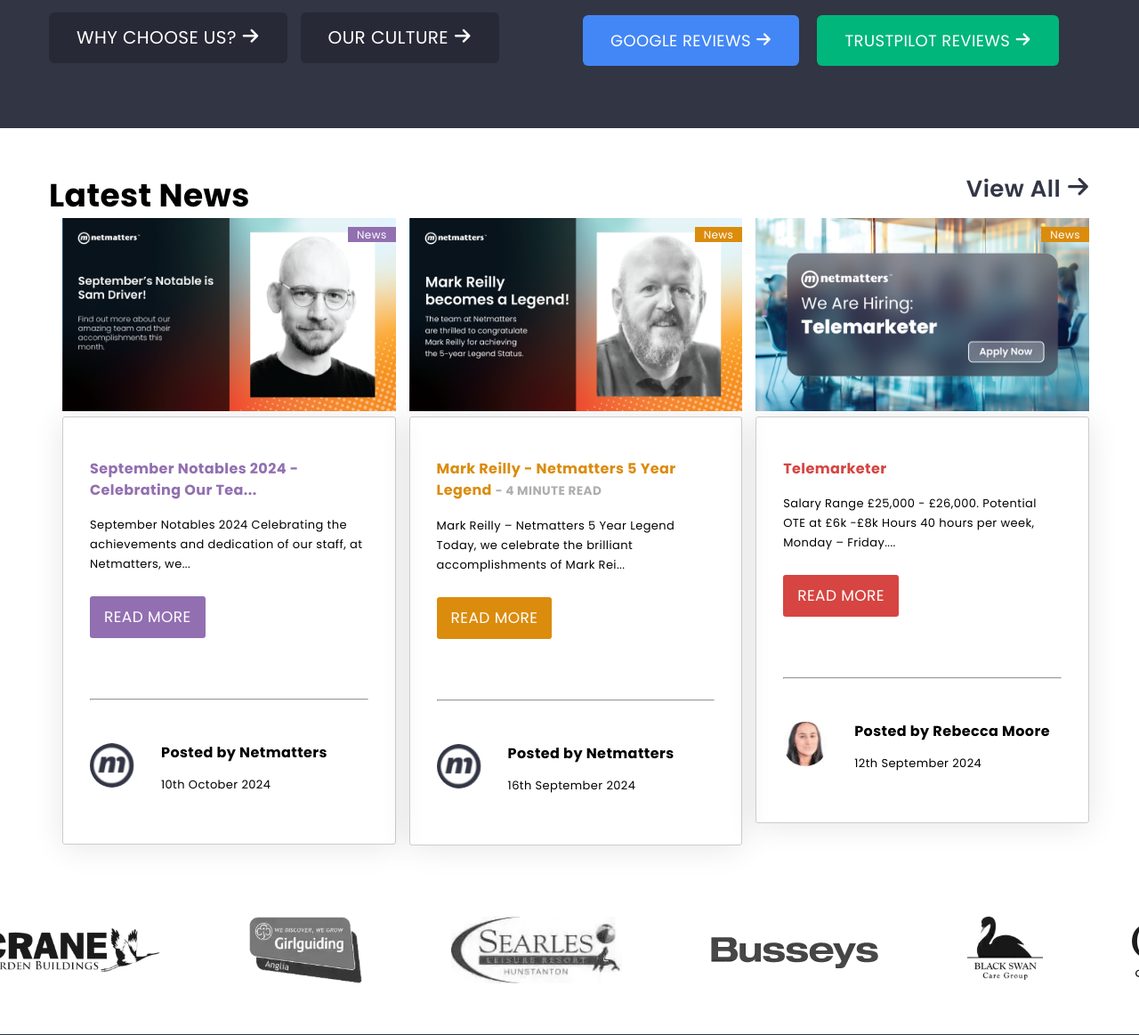
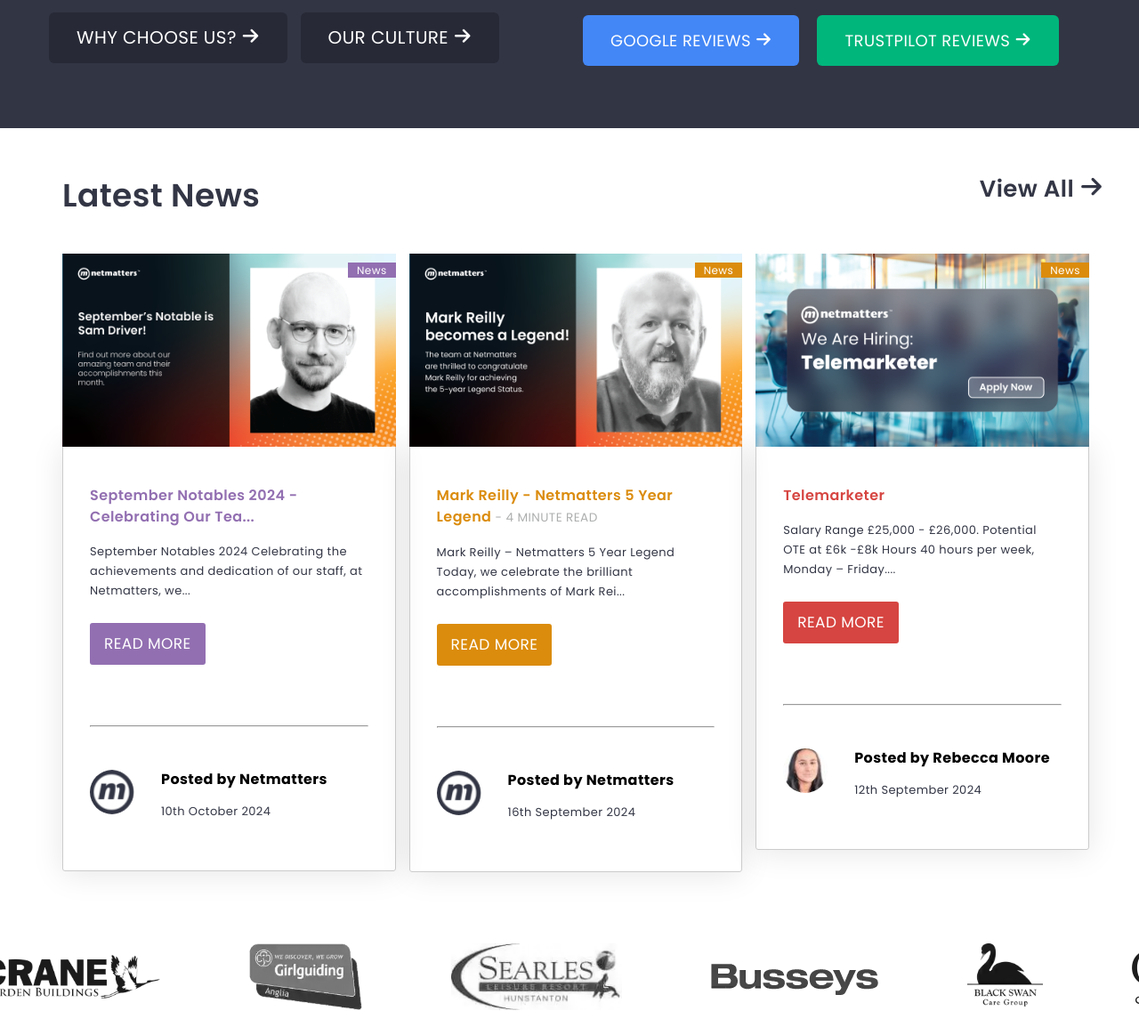
Before and after one commit to JoshR95/netmatters_website, a PHP site: page / in a window 1280 px wide. Shown: the part 2357-3520 px from the top of the page at 89% size. Run offline with PHP 8.4, Linux system fonts and the light colour scheme; some web fonts are replaced.

Commit message:
1st- sorted LN pictures and text styling - 9:24 - 18/10/24
 sorted LN pictures and text styling

```diff
--- a/css/application.css
+++ b/css/application.css
@@ -342,26 +342,19 @@
   box-shadow: 0 3px 35px rgba(0, 0, 0, 0.1);
 }
 
-/* line 14, ../../../../../Nettmaters_main/assessments/websiteNew/scss/layout/_about.scss */
-.responsive-image {
-  width: 100%;
-  object-fit: cover;
-  object-position: center;
-}
-
-/* line 20, ../../../../../Nettmaters_main/assessments/websiteNew/scss/layout/_about.scss */
+/* line 13, ../../../../../Nettmaters_main/assessments/websiteNew/scss/layout/_about.scss */
 .about-title {
   font-size: 2.25rem;
   margin: 0;
 }
 
-/* line 33, ../../../../../Nettmaters_main/assessments/websiteNew/scss/layout/_about.scss */
+/* line 26, ../../../../../Nettmaters_main/assessments/websiteNew/scss/layout/_about.scss */
 .wtn-background {
   background-color: #323544;
   color: #fff;
 }
 
-/* line 41, ../../../../../Nettmaters_main/assessments/websiteNew/scss/layout/_about.scss */
+/* line 34, ../../../../../Nettmaters_main/assessments/websiteNew/scss/layout/_about.scss */
 .about .btn, .about .btn-primary-inverse {
   border-radius: 6px;
   padding: 10px 30px;
@@ -369,17 +362,17 @@
   border: 1px solid transparent;
 }
 
-/* line 49, ../../../../../Nettmaters_main/assessments/websiteNew/scss/layout/_about.scss */
+/* line 42, ../../../../../Nettmaters_main/assessments/websiteNew/scss/layout/_about.scss */
 .wtn-rows {
   padding: 50px 0;
 }
 
-/* line 53, ../../../../../Nettmaters_main/assessments/websiteNew/scss/layout/_about.scss */
+/* line 46, ../../../../../Nettmaters_main/assessments/websiteNew/scss/layout/_about.scss */
 .top-btn {
   margin-right: 10px;
 }
 
-/* line 57, ../../../../../Nettmaters_main/assessments/websiteNew/scss/layout/_about.scss */
+/* line 50, ../../../../../Nettmaters_main/assessments/websiteNew/scss/layout/_about.scss */
 .row-1 .btn {
   background-color: #272936;
   transition: background-color 0.3s ease;
@@ -391,18 +384,18 @@
   color: white;
 }
 
-/* line 62, ../../../../../Nettmaters_main/assessments/websiteNew/scss/layout/_about.scss */
+/* line 55, ../../../../../Nettmaters_main/assessments/websiteNew/scss/layout/_about.scss */
 .icon-star-full {
   color: #ffa500;
   font-size: 50px;
 }
 
-/* line 67, ../../../../../Nettmaters_main/assessments/websiteNew/scss/layout/_about.scss */
+/* line 60, ../../../../../Nettmaters_main/assessments/websiteNew/scss/layout/_about.scss */
 .icon-star-container {
   margin-bottom: 25px;
 }
 
-/* line 72, ../../../../../Nettmaters_main/assessments/websiteNew/scss/layout/_about.scss */
+/* line 65, ../../../../../Nettmaters_main/assessments/websiteNew/scss/layout/_about.scss */
 .btn-google {
   background-color: #4387f6;
   margin-right: 10px;
@@ -415,7 +408,7 @@
   color: white;
 }
 
-/* line 77, ../../../../../Nettmaters_main/assessments/websiteNew/scss/layout/_about.scss */
+/* line 70, ../../../../../Nettmaters_main/assessments/websiteNew/scss/layout/_about.scss */
 .btn-trustpilot {
   background-color: #00b67b;
   transition: background-color 0.3s ease;
@@ -427,35 +420,35 @@
   color: white;
 }
 
-/* line 82, ../../../../../Nettmaters_main/assessments/websiteNew/scss/layout/_about.scss */
+/* line 75, ../../../../../Nettmaters_main/assessments/websiteNew/scss/layout/_about.scss */
 .icon-arrow-right2:before {
   content: "\ea3c";
 }
 
-/* line 87, ../../../../../Nettmaters_main/assessments/websiteNew/scss/layout/_about.scss */
+/* line 80, ../../../../../Nettmaters_main/assessments/websiteNew/scss/layout/_about.scss */
 .about .wtn-text {
   text-decoration: none;
   color: #fff;
 }
 
-/* line 92, ../../../../../Nettmaters_main/assessments/websiteNew/scss/layout/_about.scss */
+/* line 85, ../../../../../Nettmaters_main/assessments/websiteNew/scss/layout/_about.scss */
 .about .wtn-text:hover {
   text-decoration: underline;
 }
 
-/* line 99, ../../../../../Nettmaters_main/assessments/websiteNew/scss/layout/_about.scss */
+/* line 92, ../../../../../Nettmaters_main/assessments/websiteNew/scss/layout/_about.scss */
 .row-2 .client-quote {
   font-size: 1.3rem;
   font-weight: 600;
   font-style: italic;
 }
 
-/* line 104, ../../../../../Nettmaters_main/assessments/websiteNew/scss/layout/_about.scss */
+/* line 97, ../../../../../Nettmaters_main/assessments/websiteNew/scss/layout/_about.scss */
 .row-2 .about-title {
   margin: 40px 0;
 }
 
-/* line 109, ../../../../../Nettmaters_main/assessments/websiteNew/scss/layout/_about.scss */
+/* line 102, ../../../../../Nettmaters_main/assessments/websiteNew/scss/layout/_about.scss */
 .btn {
   font-weight: 400;
   text-decoration: none;
@@ -469,50 +462,50 @@
   white-space: normal;
 }
 
-/* line 122, ../../../../../Nettmaters_main/assessments/websiteNew/scss/layout/_about.scss */
+/* line 115, ../../../../../Nettmaters_main/assessments/websiteNew/scss/layout/_about.scss */
 .btn .main-buttons {
   padding: 10px 30px;
 }
 
-/* line 127, ../../../../../Nettmaters_main/assessments/websiteNew/scss/layout/_about.scss */
+/* line 120, ../../../../../Nettmaters_main/assessments/websiteNew/scss/layout/_about.scss */
 .client-quote-author {
   font-size: 18px;
 }
 
-/* line 130, ../../../../../Nettmaters_main/assessments/websiteNew/scss/layout/_about.scss */
+/* line 123, ../../../../../Nettmaters_main/assessments/websiteNew/scss/layout/_about.scss */
 .author-name {
   color: #a3a8ac;
   font-weight: 600;
 }
 
-/* line 140, ../../../../../Nettmaters_main/assessments/websiteNew/scss/layout/_about.scss */
+/* line 133, ../../../../../Nettmaters_main/assessments/websiteNew/scss/layout/_about.scss */
 .latest-news-block {
   padding-bottom: 30px;
 }
 
-/* line 144, ../../../../../Nettmaters_main/assessments/websiteNew/scss/layout/_about.scss */
+/* line 137, ../../../../../Nettmaters_main/assessments/websiteNew/scss/layout/_about.scss */
 .posted-by {
   padding-top: 40px;
 }
 
-/* line 148, ../../../../../Nettmaters_main/assessments/websiteNew/scss/layout/_about.scss */
+/* line 141, ../../../../../Nettmaters_main/assessments/websiteNew/scss/layout/_about.scss */
 .article-padding {
   padding-top: 30px;
 }
 
-/* line 153, ../../../../../Nettmaters_main/assessments/websiteNew/scss/layout/_about.scss */
+/* line 146, ../../../../../Nettmaters_main/assessments/websiteNew/scss/layout/_about.scss */
 .img-container {
   position: relative;
 }
 
-/* line 158, ../../../../../Nettmaters_main/assessments/websiteNew/scss/layout/_about.scss */
+/* line 151, ../../../../../Nettmaters_main/assessments/websiteNew/scss/layout/_about.scss */
 .latest-news-h1 {
   color: #333645;
   font-weight: 600;
   margin: 0px;
 }
 
-/* line 165, ../../../../../Nettmaters_main/assessments/websiteNew/scss/layout/_about.scss */
+/* line 158, ../../../../../Nettmaters_main/assessments/websiteNew/scss/layout/_about.scss */
 .latest-news-view-all {
   color: #333645;
   font-size: 1.625rem;
@@ -520,12 +513,20 @@
   text-decoration: none;
 }
 
-/* line 173, ../../../../../Nettmaters_main/assessments/websiteNew/scss/layout/_about.scss */
+/* line 166, ../../../../../Nettmaters_main/assessments/websiteNew/scss/layout/_about.scss */
 .heading-container {
   display: flex;
   flex-direction: row;
   align-content: center;
   justify-content: space-between;
+  margin-bottom: 40px;
+}
+
+/* line 175, ../../../../../Nettmaters_main/assessments/websiteNew/scss/layout/_about.scss */
+.latest-news-about-title {
+  font-size: 36px;
+  font-weight: 600;
+  color: #333645;
 }
 
 /* line 183, ../../../../../Nettmaters_main/assessments/websiteNew/scss/layout/_about.scss */
@@ -592,25 +593,42 @@
 /* line 237, ../../../../../Nettmaters_main/assessments/websiteNew/scss/layout/_about.scss */
 .block .article-1-h3 {
   color: #926fb1;
-}
-
-/* line 240, ../../../../../Nettmaters_main/assessments/websiteNew/scss/layout/_about.scss */
+  font-weight: 600;
+}
+
+/* line 241, ../../../../../Nettmaters_main/assessments/websiteNew/scss/layout/_about.scss */
 .block .article-2-h3 {
   color: #db8c0d;
-}
-
-/* line 242, ../../../../../Nettmaters_main/assessments/websiteNew/scss/layout/_about.scss */
+  font-weight: 600;
+}
+
+/* line 244, ../../../../../Nettmaters_main/assessments/websiteNew/scss/layout/_about.scss */
 .block .article-2-h3 .time-to-read {
   color: #adaeae;
   font-size: .85rem;
-}
-
-/* line 247, ../../../../../Nettmaters_main/assessments/websiteNew/scss/layout/_about.scss */
+  font-weight: 400;
+}
+
+/* line 250, ../../../../../Nettmaters_main/assessments/websiteNew/scss/layout/_about.scss */
 .block .article-3-h3 {
   color: #d64541;
-}
-
-/* line 256, ../../../../../Nettmaters_main/assessments/websiteNew/scss/layout/_about.scss */
+  font-weight: 600;
+}
+
+/* line 254, ../../../../../Nettmaters_main/assessments/websiteNew/scss/layout/_about.scss */
+.block p {
+  color: #333645;
+}
+
+/* line 260, ../../../../../Nettmaters_main/assessments/websiteNew/scss/layout/_about.scss */
+.responsive-image {
+  width: 100%;
+  object-fit: cover;
+  object-position: center;
+  margin-bottom: -10px;
+}
+
+/* line 272, ../../../../../Nettmaters_main/assessments/websiteNew/scss/layout/_about.scss */
 .article-1,
 .article-2,
 .article-3 {
@@ -628,61 +646,61 @@
   transition: top 0.5s ease;
 }
 
-/* line 270, ../../../../../Nettmaters_main/assessments/websiteNew/scss/layout/_about.scss */
+/* line 286, ../../../../../Nettmaters_main/assessments/websiteNew/scss/layout/_about.scss */
 .bar {
   padding-top: 50px;
 }
 
-/* line 275, ../../../../../Nettmaters_main/assessments/websiteNew/scss/layout/_about.scss */
+/* line 291, ../../../../../Nettmaters_main/assessments/websiteNew/scss/layout/_about.scss */
 .author {
   padding-top: 30px;
   margin-top: 30px;
 }
 
-/* line 281, ../../../../../Nettmaters_main/assessments/websiteNew/scss/layout/_about.scss */
+/* line 297, ../../../../../Nettmaters_main/assessments/websiteNew/scss/layout/_about.scss */
 .clearfix::after {
   content: "";
   display: table;
   clear: both;
 }
 
-/* line 286, ../../../../../Nettmaters_main/assessments/websiteNew/scss/layout/_about.scss */
+/* line 302, ../../../../../Nettmaters_main/assessments/websiteNew/scss/layout/_about.scss */
 .author-img {
   float: left;
   margin-right: 10px;
 }
 
-/* line 290, ../../../../../Nettmaters_main/assessments/websiteNew/scss/layout/_about.scss */
+/* line 306, ../../../../../Nettmaters_main/assessments/websiteNew/scss/layout/_about.scss */
 .author-img img {
   width: 50px;
   height: 50px;
   border-radius: 50%;
 }
 
-/* line 295, ../../../../../Nettmaters_main/assessments/websiteNew/scss/layout/_about.scss */
+/* line 311, ../../../../../Nettmaters_main/assessments/websiteNew/scss/layout/_about.scss */
 .author-details {
   overflow: hidden;
   padding-left: 20px;
 }
 
-/* line 307, ../../../../../Nettmaters_main/assessments/websiteNew/scss/layout/_about.scss */
+/* line 323, ../../../../../Nettmaters_main/assessments/websiteNew/scss/layout/_about.scss */
 .view-all {
   margin-top: 50px;
   text-align: center;
 }
 
-/* line 310, ../../../../../Nettmaters_main/assessments/websiteNew/scss/layout/_about.scss */
+/* line 326, ../../../../../Nettmaters_main/assessments/websiteNew/scss/layout/_about.scss */
 .view-all a {
   font-size: 1.625rem;
 }
 
-/* line 318, ../../../../../Nettmaters_main/assessments/websiteNew/scss/layout/_about.scss */
+/* line 334, ../../../../../Nettmaters_main/assessments/websiteNew/scss/layout/_about.scss */
 .bottom-clients-bar {
   padding-top: 50px;
   padding-bottom: 50px;
 }
 
-/* line 323, ../../../../../Nettmaters_main/assessments/websiteNew/scss/layout/_about.scss */
+/* line 339, ../../../../../Nettmaters_main/assessments/websiteNew/scss/layout/_about.scss */
 .bottom-bar-images {
   display: flex;
   align-items: center;
@@ -691,7 +709,7 @@
   max-width: 100%;
 }
 
-/* line 329, ../../../../../Nettmaters_main/assessments/websiteNew/scss/layout/_about.scss */
+/* line 345, ../../../../../Nettmaters_main/assessments/websiteNew/scss/layout/_about.scss */
 .bottom-bar-images .colored-picture {
   max-width: 200px;
   /* Set maximum width */
@@ -700,14 +718,14 @@
 }
 
 @media (max-width: 601px) {
-  /* line 341, ../../../../../Nettmaters_main/assessments/websiteNew/scss/layout/_about.scss */
+  /* line 357, ../../../../../Nettmaters_main/assessments/websiteNew/scss/layout/_about.scss */
   .about .btn {
     margin-bottom: 17px;
   }
 }
 
 @media (max-width: 767px) {
-  /* line 348, ../../../../../Nettmaters_main/assessments/websiteNew/scss/layout/_about.scss */
+  /* line 364, ../../../../../Nettmaters_main/assessments/websiteNew/scss/layout/_about.scss */
   .container {
     width: 100%;
     padding-left: 15px;
@@ -715,24 +733,24 @@
     margin-left: auto;
     margin-right: auto;
   }
-  /* line 357, ../../../../../Nettmaters_main/assessments/websiteNew/scss/layout/_about.scss */
+  /* line 373, ../../../../../Nettmaters_main/assessments/websiteNew/scss/layout/_about.scss */
   .responsive-image {
     max-width: 100%;
   }
-  /* line 362, ../../../../../Nettmaters_main/assessments/websiteNew/scss/layout/_about.scss */
+  /* line 378, ../../../../../Nettmaters_main/assessments/websiteNew/scss/layout/_about.scss */
   .latest-news-block .latest-news-view-all {
     display: none;
   }
 }
 
 @media (min-width: 768px) and (max-width: 1259px) {
-  /* line 371, ../../../../../Nettmaters_main/assessments/websiteNew/scss/layout/_about.scss */
+  /* line 387, ../../../../../Nettmaters_main/assessments/websiteNew/scss/layout/_about.scss */
   .welcome-to-netmatters {
     display: flex;
     flex-direction: column;
     align-items: center;
   }
-  /* line 383, ../../../../../Nettmaters_main/assessments/websiteNew/scss/layout/_about.scss */
+  /* line 399, ../../../../../Nettmaters_main/assessments/websiteNew/scss/layout/_about.scss */
   .latest-news-block {
     display: flex;
     flex-direction: column;
@@ -741,103 +759,103 @@
     padding-bottom: 50px;
     width: 100%;
   }
-  /* line 392, ../../../../../Nettmaters_main/assessments/websiteNew/scss/layout/_about.scss */
+  /* line 408, ../../../../../Nettmaters_main/assessments/websiteNew/scss/layout/_about.scss */
   .article-padding {
     padding-top: 0px;
   }
-  /* line 397, ../../../../../Nettmaters_main/assessments/websiteNew/scss/layout/_about.scss */
+  /* line 413, ../../../../../Nettmaters_main/assessments/websiteNew/scss/layout/_about.scss */
   .container .view-all {
     display: none;
   }
-  /* line 402, ../../../../../Nettmaters_main/assessments/websiteNew/scss/layout/_about.scss */
+  /* line 418, ../../../../../Nettmaters_main/assessments/websiteNew/scss/layout/_about.scss */
   .row {
     display: flex;
   }
-  /* line 406, ../../../../../Nettmaters_main/assessments/websiteNew/scss/layout/_about.scss */
+  /* line 422, ../../../../../Nettmaters_main/assessments/websiteNew/scss/layout/_about.scss */
   .row .article-1 {
     width: 50%;
     padding-left: 15px;
     order: 1;
   }
-  /* line 412, ../../../../../Nettmaters_main/assessments/websiteNew/scss/layout/_about.scss */
+  /* line 428, ../../../../../Nettmaters_main/assessments/websiteNew/scss/layout/_about.scss */
   .row .article-2 {
     width: 50%;
     padding-right: 15px;
   }
-  /* line 418, ../../../../../Nettmaters_main/assessments/websiteNew/scss/layout/_about.scss */
+  /* line 434, ../../../../../Nettmaters_main/assessments/websiteNew/scss/layout/_about.scss */
   .row .article-3 {
     display: none;
   }
 }
 
 @media (min-width: 992px) {
-  /* line 429, ../../../../../Nettmaters_main/assessments/websiteNew/scss/layout/_about.scss */
+  /* line 445, ../../../../../Nettmaters_main/assessments/websiteNew/scss/layout/_about.scss */
   .wtn-rows {
     display: flex;
     justify-content: space-between;
   }
-  /* line 434, ../../../../../Nettmaters_main/assessments/websiteNew/scss/layout/_about.scss */
+  /* line 450, ../../../../../Nettmaters_main/assessments/websiteNew/scss/layout/_about.scss */
   .row-1,
   .row-2 {
     width: 50%;
     /* Adjust this value as needed */
     padding: 0 15px;
   }
-  /* line 438, ../../../../../Nettmaters_main/assessments/websiteNew/scss/layout/_about.scss */
+  /* line 454, ../../../../../Nettmaters_main/assessments/websiteNew/scss/layout/_about.scss */
   .row-1 a,
   .row-2 a {
     margin-bottom: 20px;
   }
-  /* line 441, ../../../../../Nettmaters_main/assessments/websiteNew/scss/layout/_about.scss */
+  /* line 457, ../../../../../Nettmaters_main/assessments/websiteNew/scss/layout/_about.scss */
   .row-1 .about-title,
   .row-2 .about-title {
     margin: 0 0 30px 0;
   }
-  /* line 447, ../../../../../Nettmaters_main/assessments/websiteNew/scss/layout/_about.scss */
+  /* line 463, ../../../../../Nettmaters_main/assessments/websiteNew/scss/layout/_about.scss */
   .about .container {
     padding: 0;
   }
 }
 
 @media (min-width: 992px) and (max-width: 1259px) {
-  /* line 455, ../../../../../Nettmaters_main/assessments/websiteNew/scss/layout/_about.scss */
+  /* line 471, ../../../../../Nettmaters_main/assessments/websiteNew/scss/layout/_about.scss */
   .btn-google {
     margin-top: 25px;
   }
 }
 
 @media (min-width: 1260px) {
-  /* line 463, ../../../../../Nettmaters_main/assessments/websiteNew/scss/layout/_about.scss */
+  /* line 479, ../../../../../Nettmaters_main/assessments/websiteNew/scss/layout/_about.scss */
   .row {
     display: flex;
   }
-  /* line 466, ../../../../../Nettmaters_main/assessments/websiteNew/scss/layout/_about.scss */
+  /* line 482, ../../../../../Nettmaters_main/assessments/websiteNew/scss/layout/_about.scss */
   .row .article-1 {
     width: 33.3%;
     padding-left: 15px;
   }
-  /* line 471, ../../../../../Nettmaters_main/assessments/websiteNew/scss/layout/_about.scss */
+  /* line 487, ../../../../../Nettmaters_main/assessments/websiteNew/scss/layout/_about.scss */
   .row .article-2 {
     width: 33.3%;
     padding-left: 15px;
     padding-top: 0px;
   }
-  /* line 477, ../../../../../Nettmaters_main/assessments/websiteNew/scss/layout/_about.scss */
+  /* line 493, ../../../../../Nettmaters_main/assessments/websiteNew/scss/layout/_about.scss */
   .row .article-3 {
     width: 33.3%;
     padding-left: 15px;
     padding-top: 0px;
   }
-  /* line 486, ../../../../../Nettmaters_main/assessments/websiteNew/scss/layout/_about.scss */
+  /* line 502, ../../../../../Nettmaters_main/assessments/websiteNew/scss/layout/_about.scss */
   .button-container {
     display: flex;
     gap: 10px;
   }
-  /* line 489, ../../../../../Nettmaters_main/assessments/websiteNew/scss/layout/_about.scss */
+  /* line 505, ../../../../../Nettmaters_main/assessments/websiteNew/scss/layout/_about.scss */
   .button-container .btn {
     font-size: 18px;
   }
-  /* line 494, ../../../../../Nettmaters_main/assessments/websiteNew/scss/layout/_about.scss */
+  /* line 510, ../../../../../Nettmaters_main/assessments/websiteNew/scss/layout/_about.scss */
   .btn-google,
   .btn-trustpilot {
     margin-top: 30px;
--- a/index.html
+++ b/index.html
@@ -598,12 +598,12 @@
                     </div>
                 </div>
             </div>
-            <div class="latest-news-block">
+            <div class="latest-news-block container">
                 <div class="articles">
                     <div class="bar">
                         <div class="container">
                             <div class="heading-container">
-                                <h2 class="about-title latest-news-about-title"><strong>Latest News</strong></h2>
+                                <h2 class="about-title latest-news-about-title">Latest News</h2>
                                 <span class="latest-news-h3">
                                     <a class="latest-news-view-all"href="#">
                                         View All <strong><em><span class="icon-arrow-right2"></span></em></strong>
@@ -615,7 +615,7 @@
                 </div>
 
                 <div class="content-section">
-                    <div class="container">
+                    <div class="">
                         <div class="article-list">
                             <div class="row">
                                 <div class="article-1">
--- a/scss/layout/_about.scss
+++ b/scss/layout/_about.scss
@@ -8,13 +8,6 @@
     border-radius: 3px;
     padding: 30px;
     box-shadow: 0 3px 35px rgba(0, 0, 0, .1);
-}
-
-
-.responsive-image {
-    width: 100%;
-    object-fit: cover; // This ensures the image covers the area without distortion
-    object-position: center; // This centers the image within its container
 }
 
 .about-title{
@@ -175,7 +168,14 @@
     flex-direction: row;
     align-content: center;
     justify-content: space-between;
+    margin-bottom: 40px;
 
+}
+
+.latest-news-about-title{
+    font-size: 36px;
+    font-weight: 600;
+    color: $primary-black;
 }
 
 // as this is set to absolute, its positioned relative to img-container as thats its ancestor,
@@ -236,17 +236,33 @@
     }
     .article-1-h3{
         color: #926fb1;
+        font-weight: 600;
     }
     .article-2-h3{
         color: #db8c0d;
+        font-weight: 600;
         .time-to-read{
             color: #adaeae;
             font-size: .85rem;
+            font-weight: 400;
         }
     }
     .article-3-h3{
         color :#d64541;
+        font-weight: 600;
     }
+    p{
+        color: $primary-black;
+    }
+}
+
+
+.responsive-image {
+    width: 100%;
+    object-fit: cover;
+    object-position: center;
+    // this pushes the image down so they connect with the text box
+    margin-bottom: -10px;
 }
 
 ////////////////////////////////////////////////////////
```
Also changed, not shown: 1 other file.
